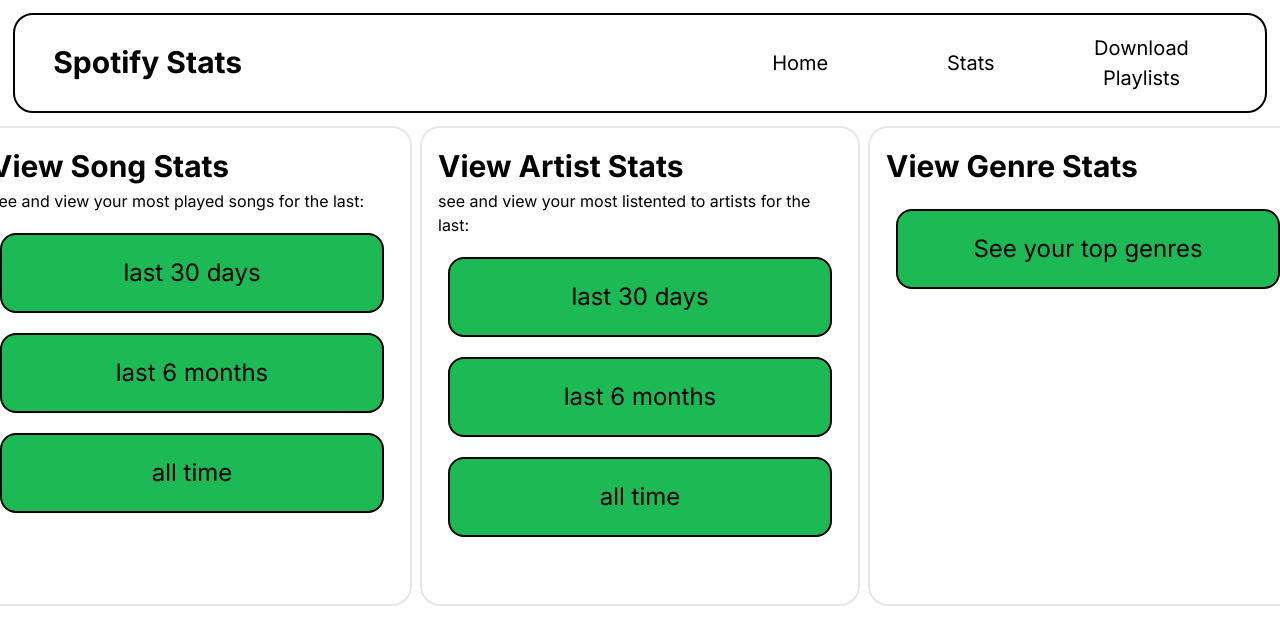
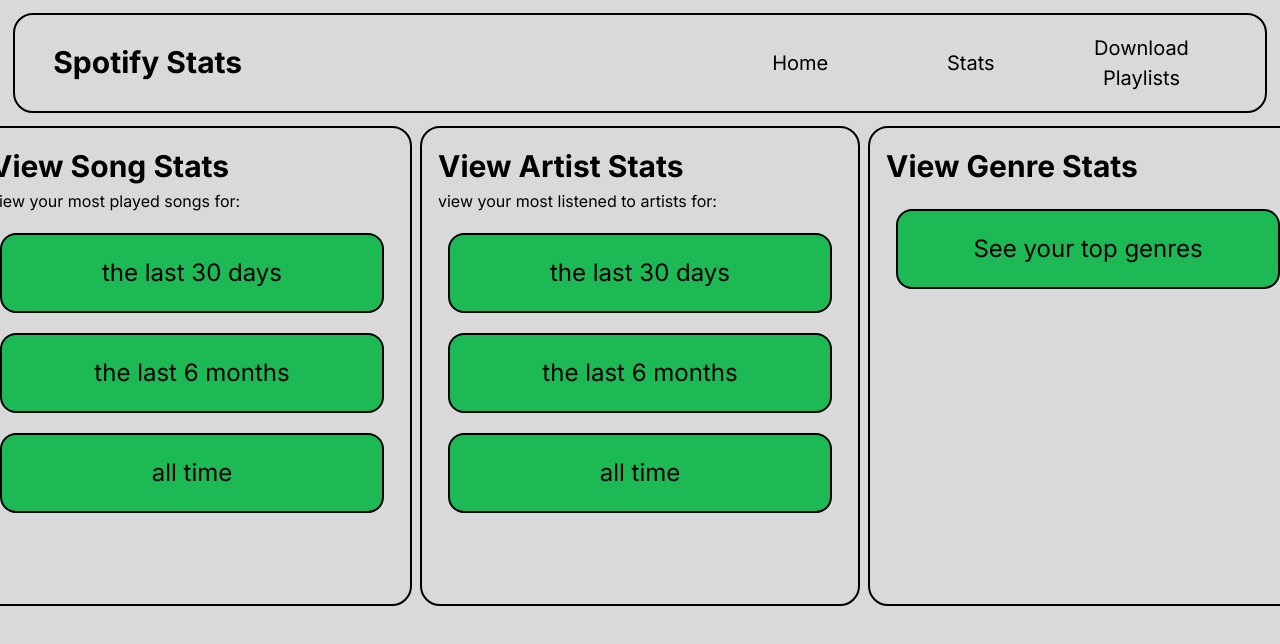
Before and after one commit to kieranparanjpe/music, a Next.js app: page /stats in a window 1280 px wide. Shown: the top 644 px of the page. Built offline with nearby package versions, Linux system fonts and the light colour scheme; no server answers.

Commit message:
light mode stuff

```diff
--- a/app/globals.css
+++ b/app/globals.css
@@ -4,8 +4,8 @@
 
 :root {
   --foreground-rgb: #000000;
-  --background-color: 214, 219, 220;
-  --nav-color: #ffffff;
+  --background-color: #d9d9d9;
+  --nav-color: #d9d9d9;
 }
 
 @media (prefers-color-scheme: dark) {
--- a/app/homepage/ShowCurrentSong.tsx
+++ b/app/homepage/ShowCurrentSong.tsx
@@ -38,7 +38,7 @@
             <div >
                 <h2>You are currently listening to: </h2>
                 <br/>
-                <div className={"sm:block flex justify-items-start items-center"} style={{borderRadius: "20px", borderWidth: "2px", padding: "1rem"}}>
+                <div className={"sm:block flex justify-items-start items-center"} style={{borderRadius: "20px", borderWidth: "2px", padding: "1rem", borderColor: "var(--foreground-rgb)"}}>
                     <div className={"aspect-square h-32 sm:h-40 sm:mx-auto sm:text-center"}>
                         <div className={"p-0.5 w-full h-full "} style={{borderRadius: "10%", backgroundColor: "var(--foreground-rgb)"}}>
                             <img className={"w-full h-full"} style={{borderRadius: "10%"}} src={getBiggestImage(currentSong.item.album.images).url}></img>
--- a/app/stats/artists/[duration]/TopArtistItem.tsx
+++ b/app/stats/artists/[duration]/TopArtistItem.tsx
@@ -10,7 +10,7 @@
     const topArtist : TopArtist = artist;
     return(
         <div>
-            <motion.div className="flex items-center justify-items-start max-w-full" style={{marginTop: "10px",borderRadius: "20px", borderWidth: "2px", padding: "1rem"}}
+            <motion.div className="flex items-center justify-items-start max-w-full" style={{marginTop: "10px",borderRadius: "20px", borderWidth: "2px", padding: "1rem", borderColor: "var(--foreground-rgb)"}}
                         initial={{ translateY: "90%", opacity: "0%"}} whileInView={{ translateY: "0%", opacity: "100%"}} transition={{ease: "linear", duration: 0.4}}>
                 <h2 style={{paddingInline: "1vw", flex: "0.5"}}>#{index}</h2>
                 <div className={"aspect-square h-20 p-0.5 sm:h-16"} style={{borderRadius: "10%", backgroundColor: "var(--foreground-rgb)"}}>
--- a/app/stats/genres/[duration]/TopGenreItem.tsx
+++ b/app/stats/genres/[duration]/TopGenreItem.tsx
@@ -12,7 +12,7 @@
     const topGenre : genreItem = genre[1];
     return(
         <div>
-            <motion.div className="flex items-center justify-items-start max-w-full" style={{marginTop: "10px",borderRadius: "20px", borderWidth: "2px", padding: "1rem"}}
+            <motion.div className="flex items-center justify-items-start max-w-full" style={{marginTop: "10px",borderRadius: "20px", borderWidth: "2px", padding: "1rem", borderColor: "var(--foreground-rgb)"}}
                         initial={{ translateY: "90%", opacity: "0%"}} whileInView={{ translateY: "0%", opacity: "100%"}} transition={{ease: "linear", duration: 0.4}}>
                 <h2 style={{paddingInline: "1vw"}}>#{index}</h2>
                 <div style={{borderRadius: "10%", backgroundColor: "var(--foreground-rgb)"}} className={"aspect-square h-20 p-0.5 sm:h-16"}>
--- a/app/stats/page.tsx
+++ b/app/stats/page.tsx
@@ -4,25 +4,25 @@
 {
     return(
         <div id={"content"} className={"xl:block xl:mx-auto xl:text-center flex justify-center items-center"} style={{height: "30rem"}}>
-            <div className={"h-full mr-2 xl:mr-0 xl:mt-2"} style={{borderRadius: "20px", borderWidth: "2px", padding: "1rem"}}>
+            <div className={"h-full mr-2 xl:mr-0 xl:mt-2"} style={{borderRadius: "20px", borderWidth: "2px", padding: "1rem", borderColor: "var(--foreground-rgb)"}}>
                 <h2>View Song Stats</h2>
-                <p>see and view your most played songs for the last: </p>
-                <StatButton location={"./stats/songs/short_term"} text={"last 30 days"}/>
+                <p>view your most played songs for: </p>
+                <StatButton location={"./stats/songs/short_term"} text={"the last 30 days"}/>
                 <br/>
-                <StatButton location={"./stats/songs/medium_term"} text={"last 6 months"}/>
+                <StatButton location={"./stats/songs/medium_term"} text={"the last 6 months"}/>
                 <br/>
                 <StatButton location={"./stats/songs/long_term"} text={"all time"}/>
             </div>
-            <div className={"h-full xl:ml-0 xl:mt-2"} style={{borderRadius: "20px", borderWidth: "2px", padding: "1rem"}}>
+            <div className={"h-full xl:ml-0 xl:mt-2"} style={{borderRadius: "20px", borderWidth: "2px", padding: "1rem", borderColor: "var(--foreground-rgb)"}}>
                 <h2>View Artist Stats</h2>
-                <p>see and view your most listented to artists for the last: </p>
-                <StatButton location={"./stats/artists/short_term"} text={"last 30 days"}/>
+                <p>view your most listened to artists for: </p>
+                <StatButton location={"./stats/artists/short_term"} text={"the last 30 days"}/>
                 <br/>
-                <StatButton location={"./stats/artists/medium_term"} text={"last 6 months"}/>
+                <StatButton location={"./stats/artists/medium_term"} text={"the last 6 months"}/>
                 <br/>
                 <StatButton location={"./stats/artists/long_term"} text={"all time"}/>
             </div>
-            <div className={"h-full xl:h-fit items-center ml-2 xl:ml-0 xl:mt-2"} style={{borderRadius: "20px", borderWidth: "2px", padding: "1rem"}}>
+            <div className={"h-full xl:h-fit items-center ml-2 xl:ml-0 xl:mt-2"} style={{borderRadius: "20px", borderWidth: "2px", padding: "1rem", borderColor: "var(--foreground-rgb)"}}>
                 <h2>View Genre Stats</h2>
                 <StatButton location={"./stats/genres/all"} text={"See your top genres"}/>
                 <br/>
--- a/app/stats/songs/[duration]/TopSongItem.tsx
+++ b/app/stats/songs/[duration]/TopSongItem.tsx
@@ -9,11 +9,11 @@
     const topSong : TopSong = song;
     return(
         <div>
-            <motion.div className="flex items-center justify-items-start max-w-full" style={{marginTop: "10px",borderRadius: "20px", borderWidth: "2px", padding: "1rem"}}
+            <motion.div className="flex items-center justify-items-start max-w-full" style={{marginTop: "10px",borderRadius: "20px", borderWidth: "2px", padding: "1rem", borderColor: "var(--foreground-rgb)"}}
                         initial={{ translateY: "90%", opacity: "0%"}} whileInView={{ translateY: "0%", opacity: "100%"}} transition={{ease: "linear", duration: 0.4}}>
                 <h2 style={{paddingInline: "1vw", flex: "0.5"}}>#{index}</h2>
                 <div style={{borderRadius: "10%", backgroundColor: "var(--foreground-rgb)"}} className={"aspect-square sm:h-16 h-20 p-0.5"}>
-                    <img style={{borderRadius: "10%", backgroundColor: "var(--foreground-rgb)"}} alt={"album cover"} src={getBiggestImage(topSong.album.images).url}></img>
+                    <img style={{borderRadius: "10%"}} alt={"album cover"} src={getBiggestImage(topSong.album.images).url}></img>
                 </div>
                 <div className={"w-max flex items-center justify-items-start sm:inline"} style={{flex: "6", paddingInline: "0.5rem"}}>
                     <h3 className={"font-bold sm:pl-1 pr-1"} style={{flex: "2"}}>{topSong.name}</h3>
```
